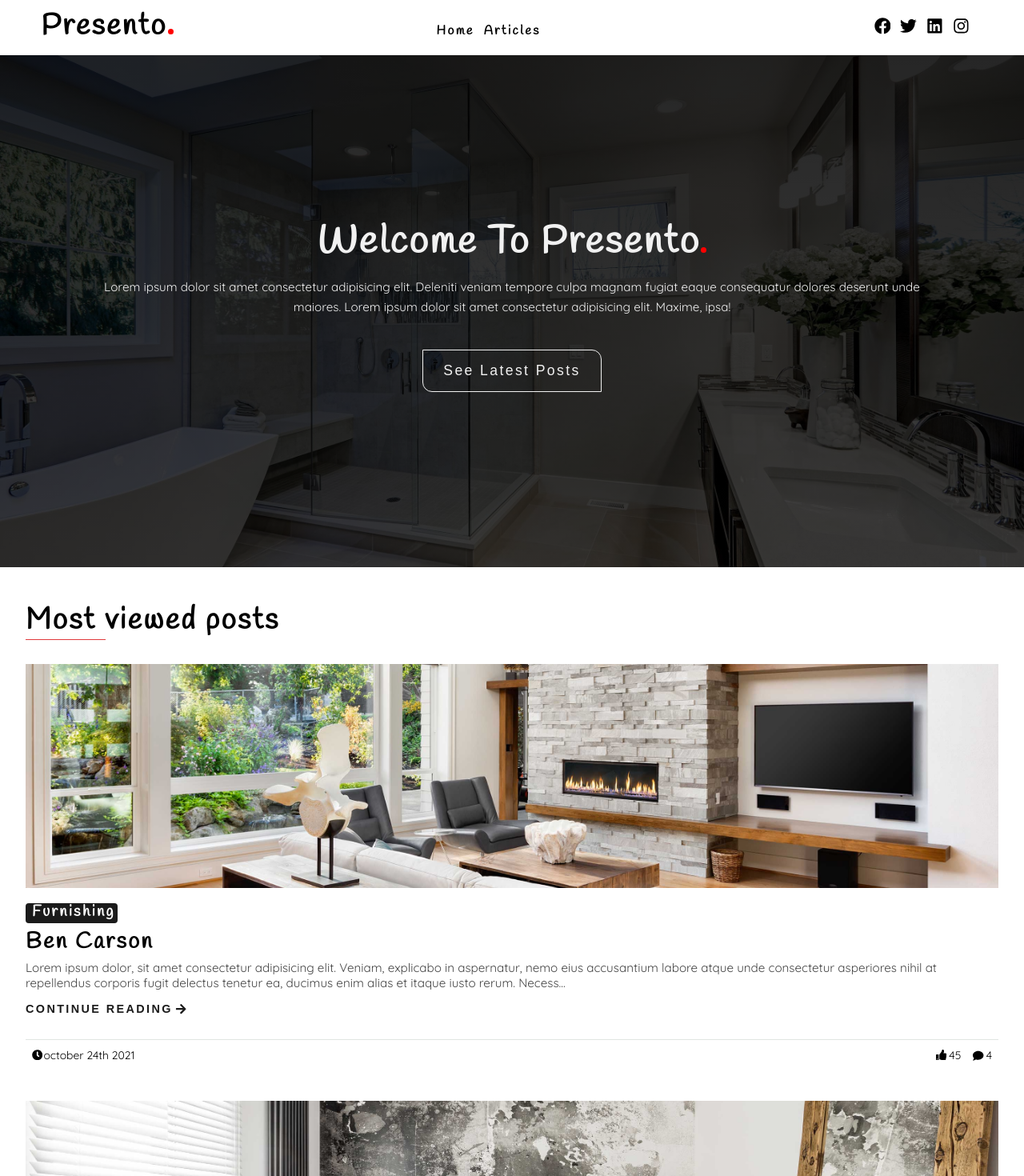
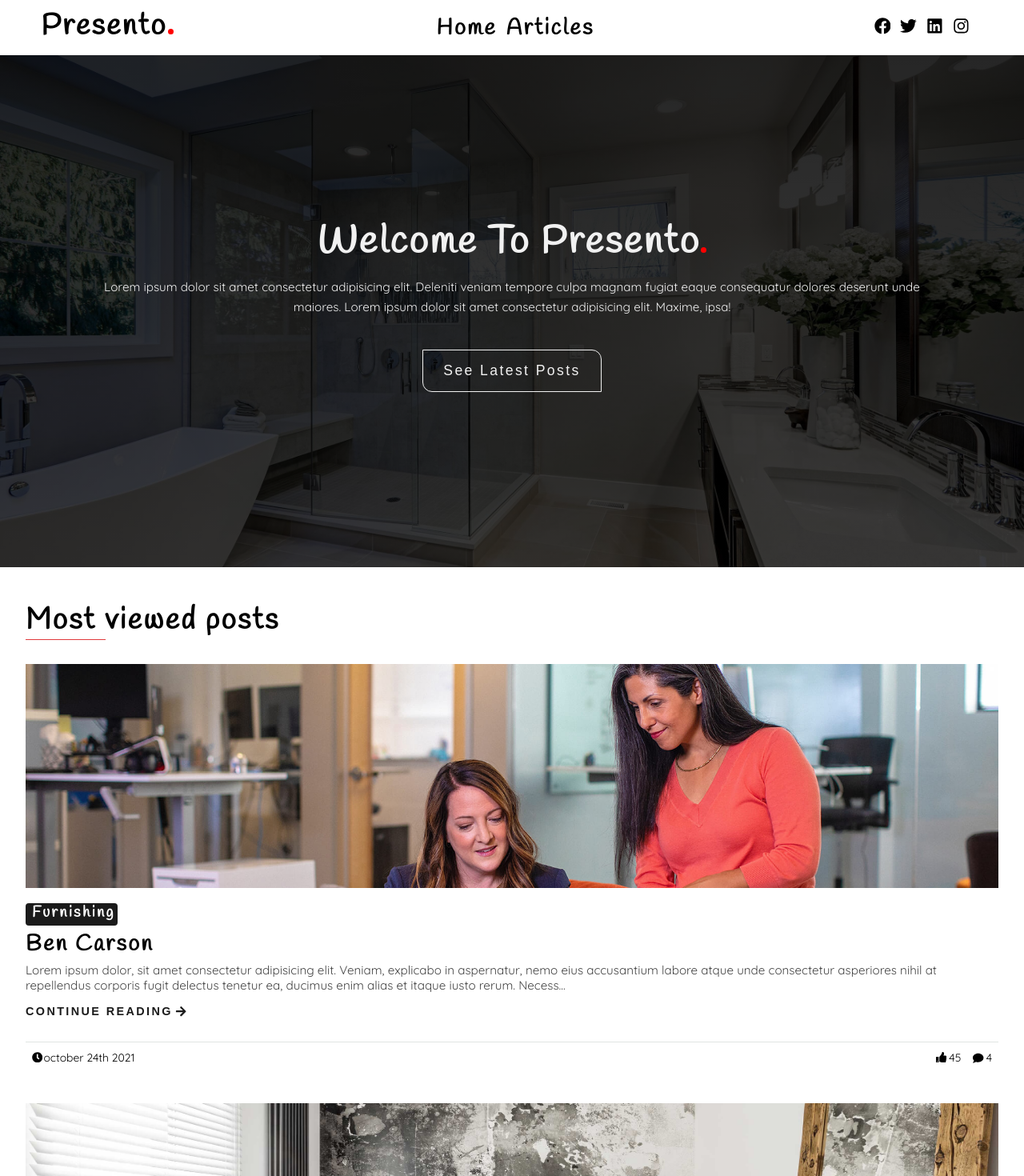
Before and after one commit to Dasiloy/company, a React (Create React App) app: page / in a window 1280 px wide. Shown: the top 1470 px of the page at 80% size. Built offline with nearby package versions, Linux system fonts and the light colour scheme.

Commit message:
fixed some bugs

```diff
--- a/src/componenets/Atoms/HomeSingleBlog/HomeSingleBlog.css
+++ b/src/componenets/Atoms/HomeSingleBlog/HomeSingleBlog.css
@@ -62,8 +62,8 @@
   border-radius: var(--radius);
   width: 115px;
   padding-left: 8px;
-  padding-top: 2px;
-  padding-bottom: 4px;
+  padding-top: 3px;
+  padding-bottom: 6px;
   margin-bottom: 10px;
 }
 .blog-author {
--- a/src/componenets/Molecules/Header/Header.js
+++ b/src/componenets/Molecules/Header/Header.js
@@ -37,7 +37,7 @@ const Header = () => {
                     to={url}
                     className='link'
                     onClick={() => setIsToggleOn(false)}>
-                    <h6>{text}</h6>
+                    <h3>{text}</h3>
                   </Link>
                 </li>
               );
--- a/src/utilis/LocalBlogs.js
+++ b/src/utilis/LocalBlogs.js
@@ -2,7 +2,7 @@ const blogs = [
   {
     id: 1,
     author: "Ben carson",
-    image_url: "./images/BerKeley-73.jpg",
+    image_url: "./images/hero-bg.jpg",
     content: ` Lorem ipsum dolor, sit amet consectetur adipisicing
       elit. Veniam, explicabo in aspernatur, nemo eius
       accusantium labore atque unde consectetur asperiores
```
